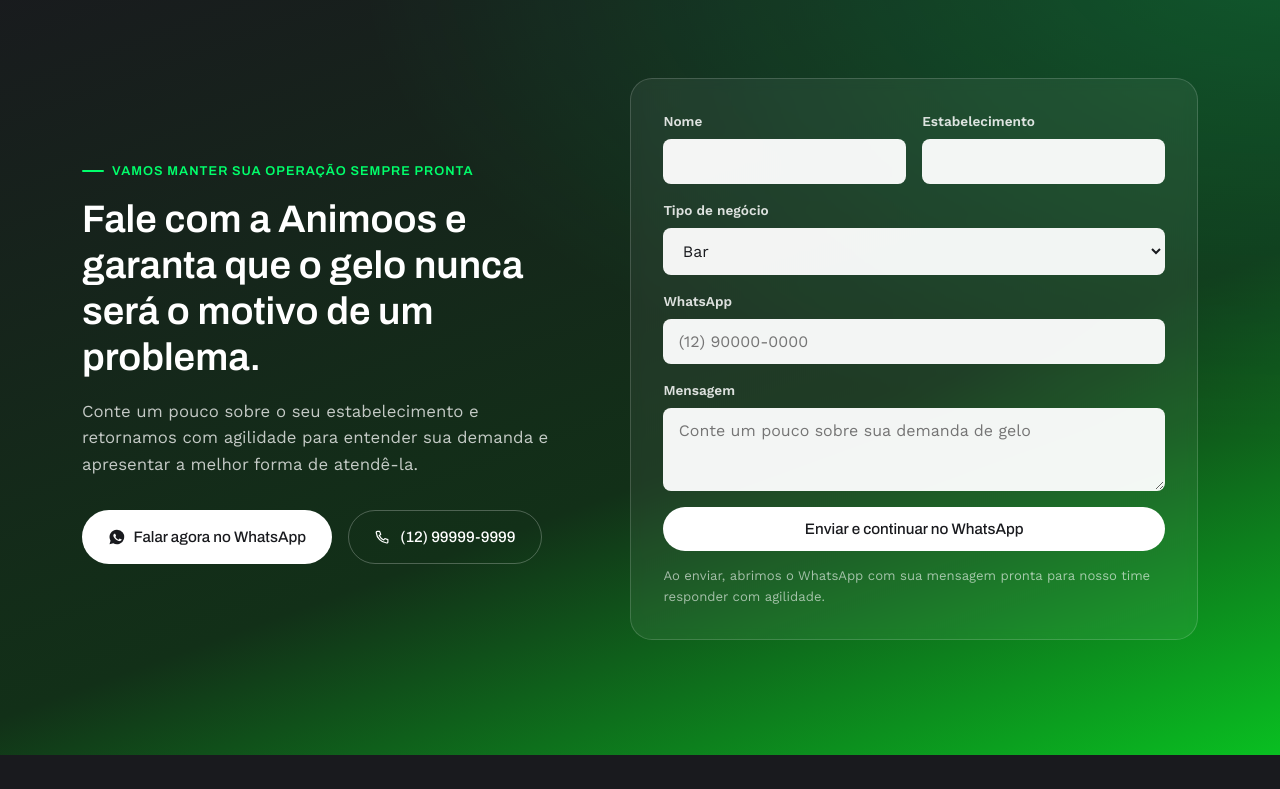
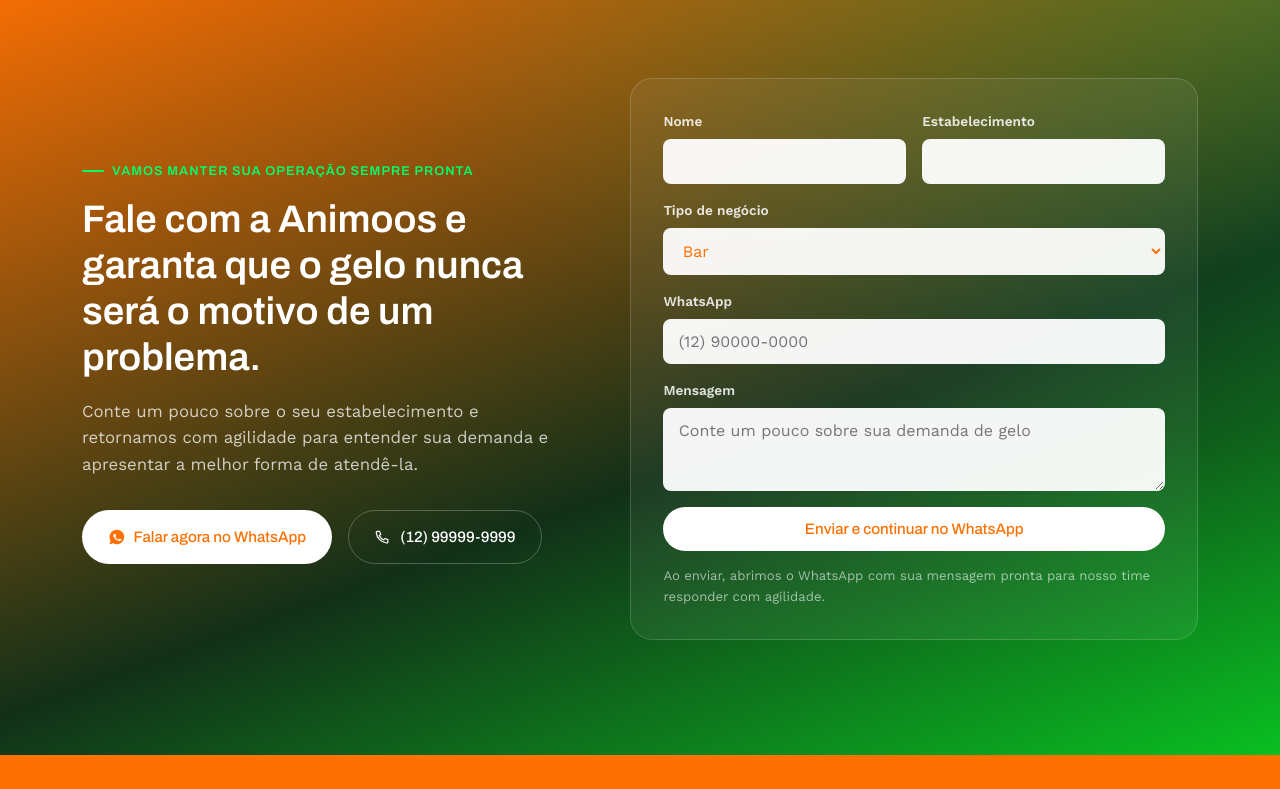
Before and after one commit to frantto-ofc/animoos, a plain HTML site: page index.html in a window 1280 px wide. Shown: the part 4940-5729 px from the top of the page. Drawn offline with nearby package versions, Linux system fonts and the light colour scheme.

Commit message:
Update style.css

```diff
--- a/css/style.css
+++ b/css/style.css
@@ -1,7 +1,7 @@
 :root {
   --color-bg: #000;
   --color-surface: #FFFFFF;
-  --color-primary: #191A1E;
+  --color-primary: #FF7003;
   --color-primary-foreground: #FFFFFF;
   --color-secondary: #3A3D42;
   --color-accent: #09BF21;
@@ -10,7 +10,7 @@
   --color-accent-foreground: #191A1E;
   --color-accent-text: #0B7A1E;
   --color-success: #0B7A1E;
-  --color-foreground: #191A1E;
+  --color-foreground: #FF7003;
   --color-muted: #5B6167;
   --color-border: #D7DBDD;
   --color-dark-bg: #191A1E;
```
